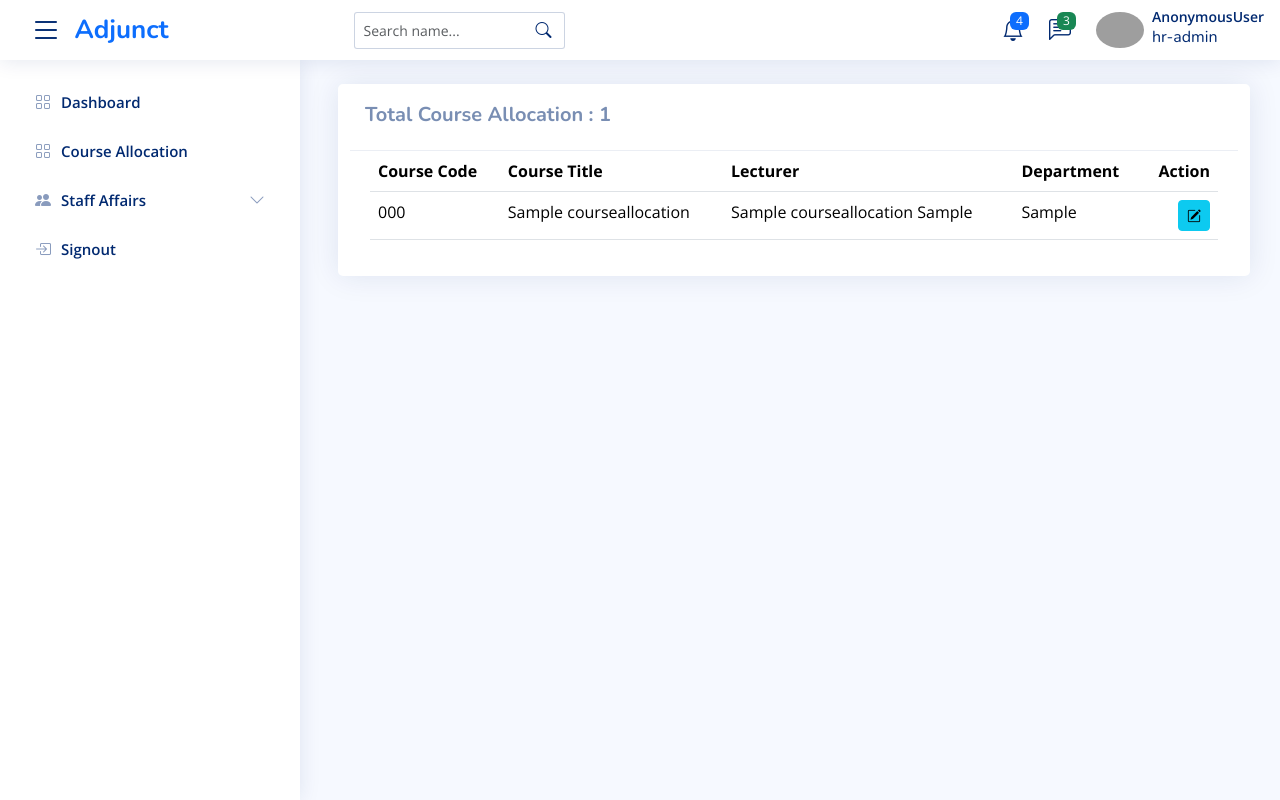
After one commit to SoftLife0/Adjoint-Claim, a Django app: page /allcourses/ in a window 1280 px wide. The commit adds this page. Run offline with Django 4.2, Linux system fonts and the light colour scheme; tables that the repository leaves empty hold one stand-in row (values such as "Sample post"); some libraries are stand-ins or nearby versions; grey boxes are pictures that could not be loaded.

```diff
--- /dev/null
+++ b/core/templates/allcourses.html
@@ -0,0 +1,49 @@
+{% extends "layout.html" %}
+{% load static %}
+{% block body %}
+<div class="row col-12 p-1">
+    <div class="card pt-1 mx-3">
+        <div class="card-header ">
+            <h5><strong>Total Course Allocation : {{ course_count }}</strong></h5>
+
+
+        </div>
+        <div class="card-body">
+            {% if courses %}
+                <table class="table table-hover">
+                    <thead class="">
+                        <tr>
+                            <th>Course Code</th>
+                            <th>Course Title </th>
+                            <th>Lecturer</th>
+                            <th>Department</th>
+                            <th class="text-end">Action</th>
+                        </tr>
+                    </thead>
+                    <tbody>
+                        {% for course in courses %}
+                            <tr>
+                                {% comment %} <tr class="clickable-row" onclick="window.location='{% url 'staff-details' staff.staffno %}'"> {% endcomment %}
+                                <td>{{ course.course_code }}</td>
+                                <td>{{ course.course_title }}</td>
+                                <td>{{ course.lecturer_title }} {{ course.lecturer }}</td>
+                                <td>{{ course.department }}</td>
+                                <td class="text-end">
+                                    {% comment %} <a class="btn btn-sm btn-info bi-pencil-square" href="{% url 'edit-directorate' dict.id %}"></a> {% endcomment %}
+                                    <a class="btn btn-sm btn-info bi-pencil-square"></a>
+                                </td>
+                            </tr>
+                        {% empty %}
+                            <tr>
+                                <td colspan="5" class="text-center">No Course found.</td>
+                            </tr>
+                        {% endfor %}
+                    </tbody>
+                </table>
+            {% else %}
+                <p class="text-center">No Course found.</p>
+            {% endif %}
+        </div>
+    </div>
+</div>
+{% endblock %}
--- a/core/templates/layout.html
+++ b/core/templates/layout.html
@@ -6,7 +6,7 @@
   <meta charset="utf-8">
   <meta content="width=device-width, initial-scale=1.0" name="viewport">
 
-  <title>CENTRAL HR PORTAL</title>
+  <title>Adjunct Claim</title>
   <meta content="" name="description">
   <meta content="" name="keywords">
 
@@ -42,7 +42,7 @@
      <i class="bi bi-list toggle-sidebar-btn"></i>&nbsp;&nbsp;&nbsp;
       <a href="{% url 'home' %}" class="logo d-flex align-items-center">
 
-        <span class="d-none text-primary d-lg-block">Adjoint Dashboard</span>
+        <span class="d-none text-primary d-lg-block">Adjunct</span>
       </a>
 
     </div><!-- End Logo -->
@@ -266,7 +266,7 @@
       <li class="nav-item">
         <a class="nav-link collapsed" href="{% url 'home' %}">
           <i class="bi bi-grid"></i>
-          <span>Courses</span>
+          <span>Course Allocation</span>
         </a>
       </li><!-- End Dashboard Nav -->
 
--- a/core/urls.py
+++ b/core/urls.py
@@ -5,6 +5,8 @@ from . import views
 urlpatterns = [
     path('', views.home, name='home'),
     path('search', views.search, name='search'),
-    path('upload-courses/', views.upload_courses, name='upload_courses'),
+    path('upload_courses/', views.upload_courses, name='upload-courses'),
+    path('create_course/', views.create_course, name='create-course'),
+    path('allcourses/', views.allcourses, name='allcourses'),
 
 ]
--- a/core/views.py
+++ b/core/views.py
@@ -19,7 +19,7 @@ def upload_courses(request):
             csv_file = request.FILES['file']
             if not csv_file.name.endswith('.csv'):
                 messages.error(request, 'This is not a CSV file')
-                return redirect('upload_courses')
+                return redirect('upload-courses')
 
             file_data = TextIOWrapper(csv_file, encoding='utf-8')
             reader = csv.DictReader(file_data)
@@ -52,7 +52,7 @@ def upload_courses(request):
                 )
 
             messages.success(request, 'CSV file has been processed successfully')
-            return redirect('upload_courses')
+            return redirect('upload-courses')
     else:
         form = CSVUploadForm()
 
@@ -64,8 +64,14 @@ def create_course(request):
         if form.is_valid():
             form.save()
             messages.success(request, 'Course created successfully')
-            return redirect('home')
+            return redirect('create-course')
     else:
         form = CourseAllocationForm()
 
     return render(request, 'create_course.html', {'form': form})
+
+
+def allcourses(request):
+    courses = CourseAllocation.objects.all()
+    course_count = courses.count()
+    return render(request, 'allcourses.html', {'courses': courses, 'course_count':course_count})
```
Also changed, not shown: core/templates/create_course.html (added, +44 -0 lines), core/templates/upload_courses.html (+12 -0 lines), 1 other file.
